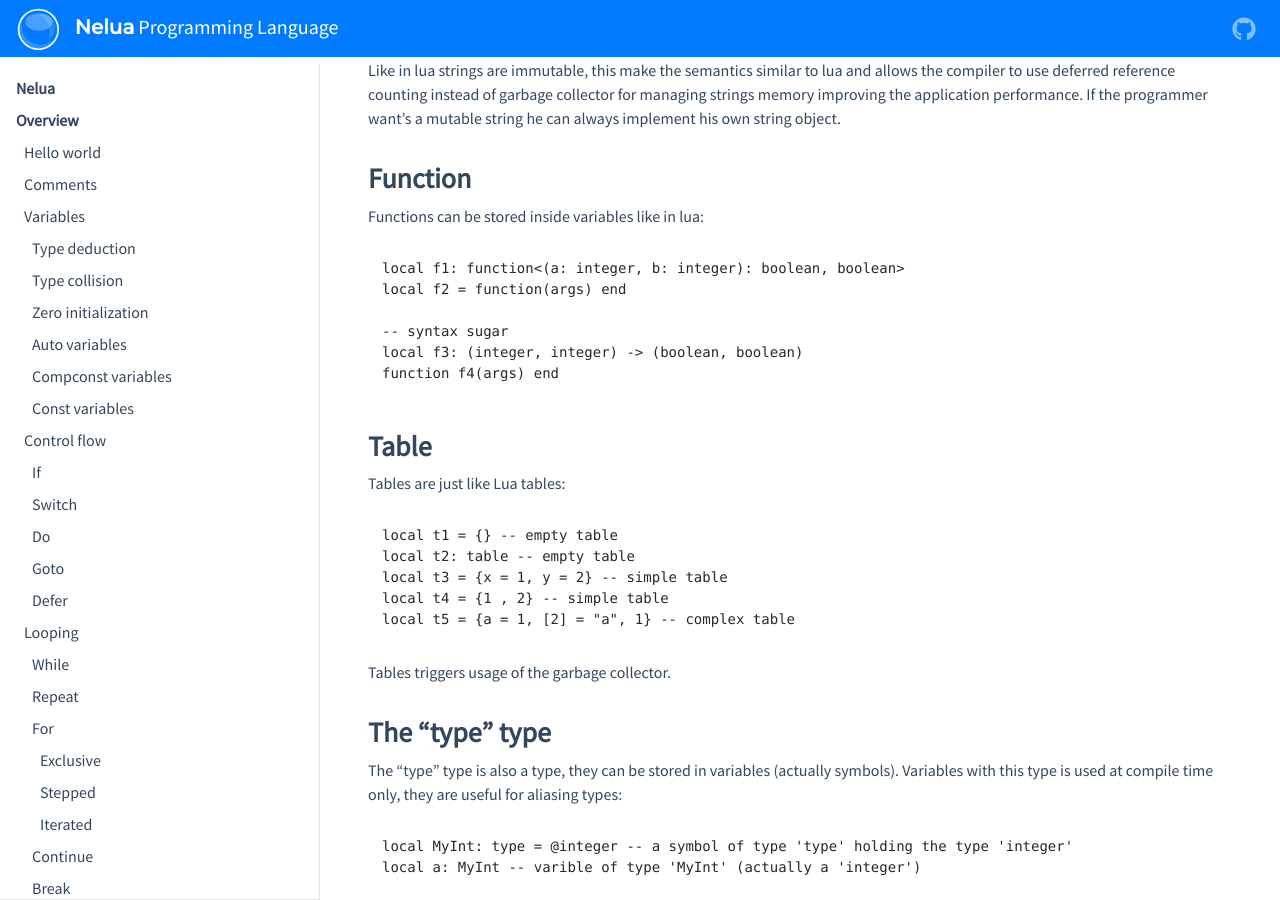
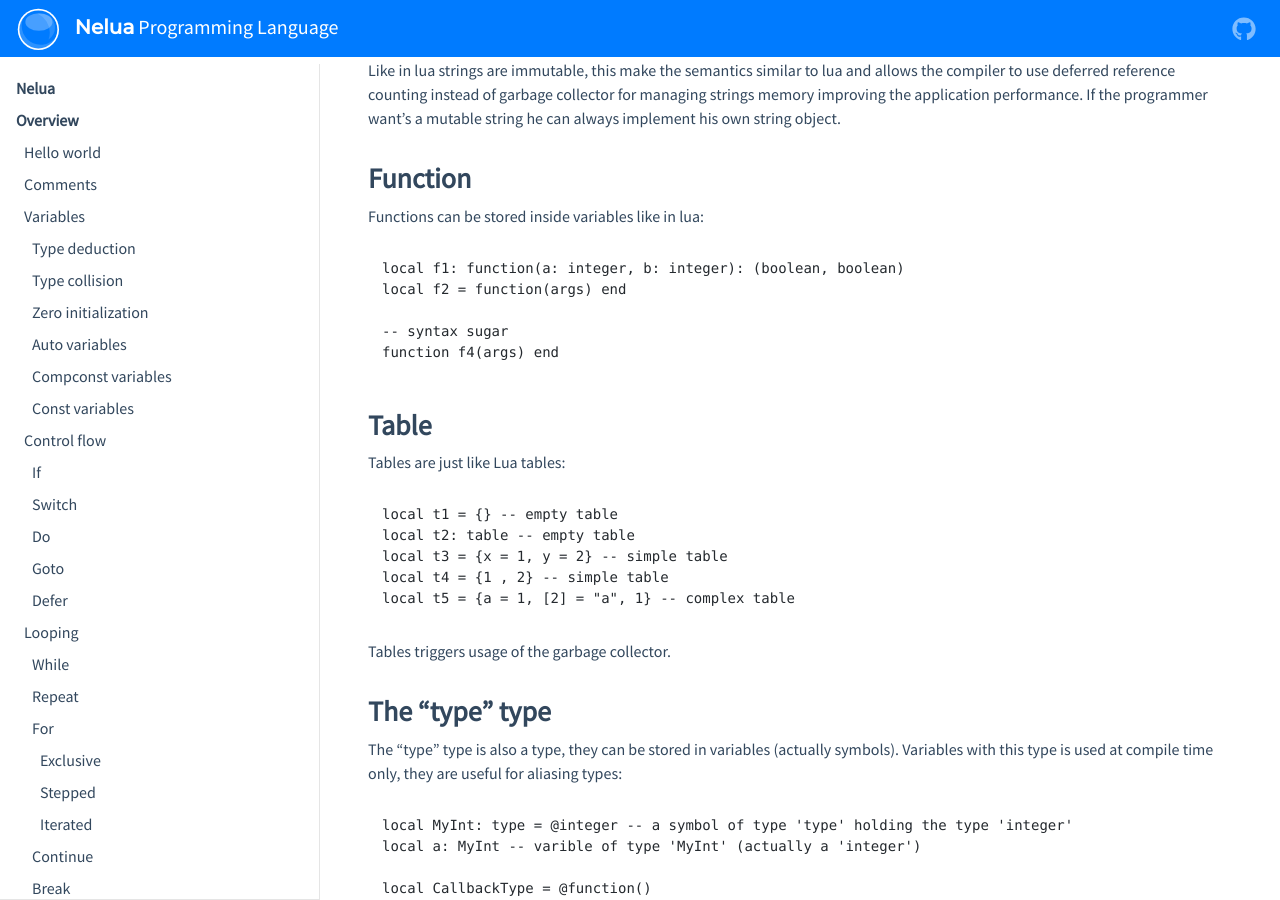
Before and after one commit to edubart/nelua-lang, a Jekyll site: the page built from docs/pages/overview.md, in a window 1280 px wide and 900 px high, scrolled down 7904 px. Built offline with Jekyll 4.4.1, drawn with Linux system fonts in a browser that asks for light colours; nearby versions of some CDN libraries; some of the changed text lies outside the part shown.

Commit message:
Improve function type syntax

````diff
--- a/docs/pages/overview.md
+++ b/docs/pages/overview.md
@@ -406,11 +406,10 @@ a mutable string he can always implement his own string object.
 Functions can be stored inside variables like in lua:
 
 ```nelua
-local f1: function<(a: integer, b: integer): boolean, boolean>
+local f1: function(a: integer, b: integer): (boolean, boolean)
 local f2 = function(args) end
 
 -- syntax sugar
-local f3: (integer, integer) -> (boolean, boolean)
 function f4(args) end
 ```
 
@@ -437,7 +436,7 @@ Variables with this type is used at compile time only, they are useful for alias
 local MyInt: type = @integer -- a symbol of type 'type' holding the type 'integer'
 local a: MyInt -- varible of type 'MyInt' (actually a 'integer')
 
-local CallbackType = @function<()>
+local CallbackType = @function()
 local callback: CallbackType
 ```
 
@@ -745,7 +744,7 @@ local a, b = get_multiple()
 The returns can optionally be explicitly typed:
 
 ```nelua
-local function get_multiple(): boolean, integer
+local function get_multiple(): (boolean, integer)
   return false, 1
 end
 ```
````
Also changed, not shown: docs/pages/draft.md (+1 -1 lines), 10 other files.
